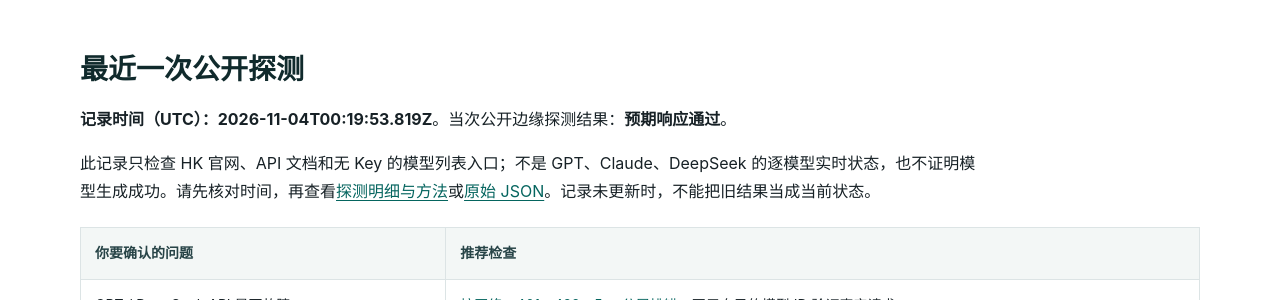
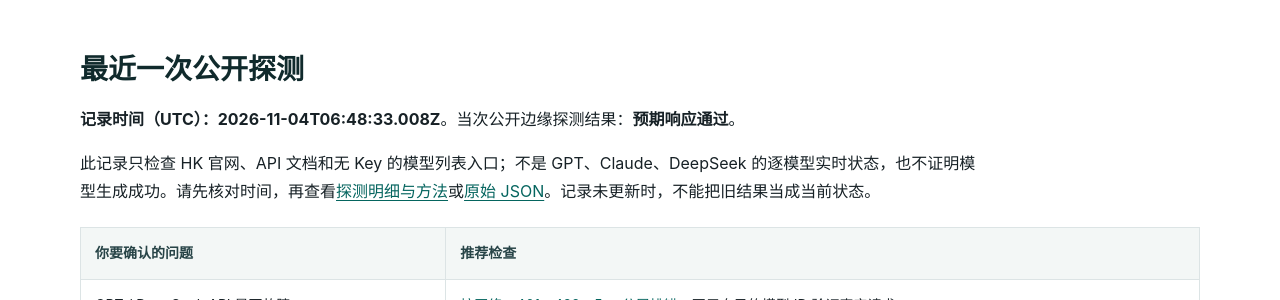
Before and after one commit to KKWANG4444/api-status, a Jekyll site: the page built from index.md, in a window 1280 px wide and 900 px high, scrolled down 364 px. Shown: the part 151-451 px from the top of the window. Built offline with Jekyll 4.4.1, drawn with Linux system fonts in a browser that asks for light colours.

Commit message:
chore: update public edge status

```diff
--- a/_data/status.json
+++ b/_data/status.json
@@ -1,7 +1,7 @@
 {
   "status": "operational",
-  "checked_at": "2026-11-04T00:19:53.819Z",
-  "duration_ms": 553,
+  "checked_at": "2026-11-04T06:48:33.008Z",
+  "duration_ms": 315,
   "overall": true,
   "components": [
     {
@@ -10,7 +10,7 @@
       "url": "https://www.aifast.hk/",
       "ok": true,
       "status": 200,
-      "elapsed_ms": 378,
+      "elapsed_ms": 279,
       "content_type": "text/html; charset=utf-8",
       "detail": "Expected public edge response"
     },
@@ -20,7 +20,7 @@
       "url": "https://api.aifast.hk/",
       "ok": true,
       "status": 200,
-      "elapsed_ms": 505,
+      "elapsed_ms": 274,
       "content_type": "text/html",
       "detail": "Expected public edge response"
     },
@@ -30,7 +30,7 @@
       "url": "https://www.aifast.hk/v1/models",
       "ok": true,
       "status": 401,
-      "elapsed_ms": 408,
+      "elapsed_ms": 263,
       "content_type": "application/json; charset=utf-8",
       "detail": "Expected public edge response"
     }
--- a/data/status.json
+++ b/data/status.json
@@ -1,7 +1,7 @@
 {
   "status": "operational",
-  "checked_at": "2026-11-04T00:19:53.819Z",
-  "duration_ms": 553,
+  "checked_at": "2026-11-04T06:48:33.008Z",
+  "duration_ms": 315,
   "overall": true,
   "components": [
     {
@@ -10,7 +10,7 @@
       "url": "https://www.aifast.hk/",
       "ok": true,
       "status": 200,
-      "elapsed_ms": 378,
+      "elapsed_ms": 279,
       "content_type": "text/html; charset=utf-8",
       "detail": "Expected public edge response"
     },
@@ -20,7 +20,7 @@
       "url": "https://api.aifast.hk/",
       "ok": true,
       "status": 200,
-      "elapsed_ms": 505,
+      "elapsed_ms": 274,
       "content_type": "text/html",
       "detail": "Expected public edge response"
     },
@@ -30,7 +30,7 @@
       "url": "https://www.aifast.hk/v1/models",
       "ok": true,
       "status": 401,
-      "elapsed_ms": 408,
+      "elapsed_ms": 263,
       "content_type": "application/json; charset=utf-8",
       "detail": "Expected public edge response"
     }
```
